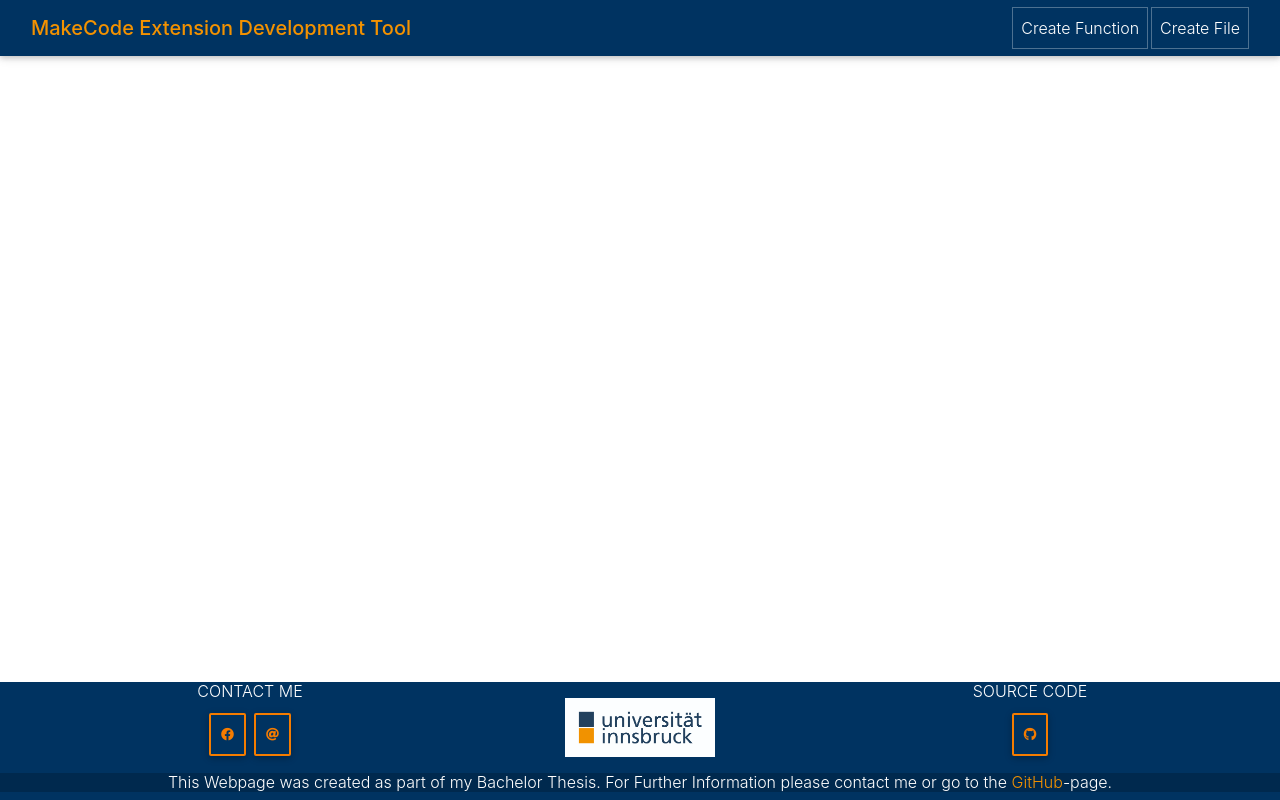
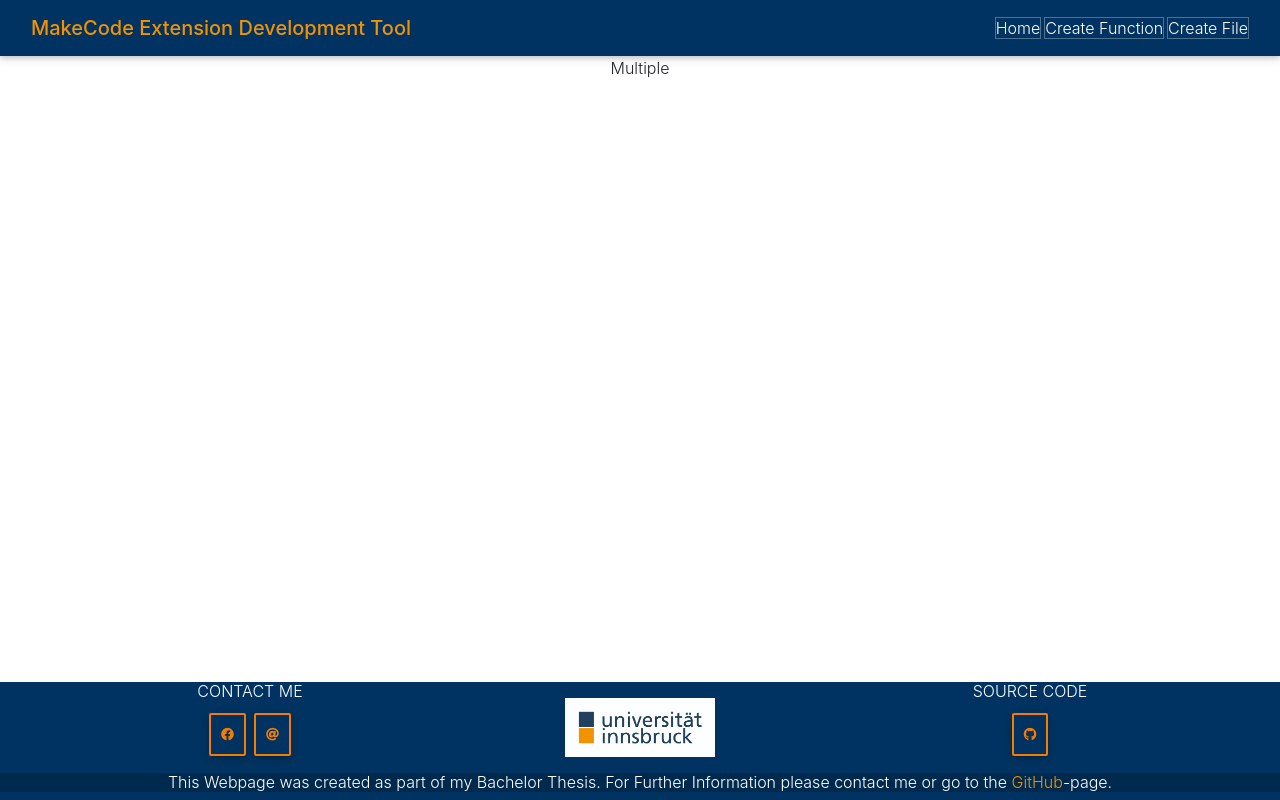
Before and after one commit to OffByOne37/webpage_bachelor, a React (Create React App) app: page /multiple in a window 1280 px wide. Built offline with nearby package versions, Linux system fonts and the light colour scheme.

Commit message:
Updated Routing

```diff
--- a/package.json
+++ b/package.json
@@ -13,6 +13,7 @@
     "mdbreact": "^5.2.0",
     "react": "^18.2.0",
     "react-dom": "^18.2.0",
+    "react-router-dom": "^6.11.2",
     "react-scripts": "5.0.1",
     "sass": "^1.62.1",
     "web-vitals": "^2.1.0"
--- a/src/App.js
+++ b/src/App.js
@@ -1,12 +1,24 @@
 import './App.css';
 import Footer from './Footer';
 import Header from './Header';
+import Main from './main_content/Main';
+import Single from './main_content/Single';
+import Multiple from './main_content/Multiple';
+import {BrowserRouter, Routes, Route} from 'react-router-dom';
+
 
 const App= () => {
   return (
     <div className="App">
-      <Header/>
-      <Footer/>
+      <BrowserRouter>
+        <Header/>
+        <Routes>
+          <Route path="" element={<Main />}/>
+          <Route path="/single" element={<Single />}/>
+          <Route path="/multiple" element={<Multiple />}/>
+        </Routes>
+        <Footer/>
+      </BrowserRouter>
     </div>
   );
 }
--- a/src/Header.js
+++ b/src/Header.js
@@ -10,6 +10,7 @@ import {
   MDBNavbarLink,
   MDBCollapse,
 } from 'mdb-react-ui-kit';
+import { Link } from 'react-router-dom';
 
 const Header = () => {
   const [showBasic, setShowBasic] = useState(false);
@@ -32,14 +33,19 @@ const Header = () => {
         <MDBCollapse navbar show={showBasic}>
           <MDBNavbarNav className='justify-content-end mb-lg-0'>
             <MDBNavbarItem>
-              <MDBNavbarLink active aria-current='page' href='#' style={{color:'white', border:'1px solid', borderColor:'rgba(255,255,255,0.3)'}}>
-                Create Function
-              </MDBNavbarLink>
+              <Link active to='/' style={{color:'white', border:'1px solid', borderColor:'rgba(255,255,255,0.3)'}}>
+                Home
+              </Link>
             </MDBNavbarItem>
             <MDBNavbarItem>
-              <MDBNavbarLink href='#' style={{color:'white', border:'1px solid', borderColor:'rgba(255,255,255,0.3)', marginLeft: "3px"}}>
+              <Link active to='/single' style={{color:'white', border:'1px solid', borderColor:'rgba(255,255,255,0.3)', marginLeft: "3px"}}>
+                Create Function
+              </Link>
+            </MDBNavbarItem>
+            <MDBNavbarItem>
+              <Link active to="/multiple" style={{color:'white', border:'1px solid', borderColor:'rgba(255,255,255,0.3)', marginLeft: "3px"}}>
                 Create File
-              </MDBNavbarLink>
+              </Link>
             </MDBNavbarItem>
             </MDBNavbarNav>
         </MDBCollapse>
--- /dev/null
+++ b/src/main_content/Main.js
@@ -0,0 +1,8 @@
+
+const Main = () =>{
+    return(
+        <div>Home</div>
+    )
+}
+
+export default Main;
--- /dev/null
+++ b/src/main_content/Multiple.js
@@ -0,0 +1,8 @@
+
+const Multiple = () =>{
+    return(
+        <div>Multiple</div>
+    )
+}
+
+export default Multiple;
```
Also changed, not shown: 2 other files (tests, documents, lock files or other folders).
